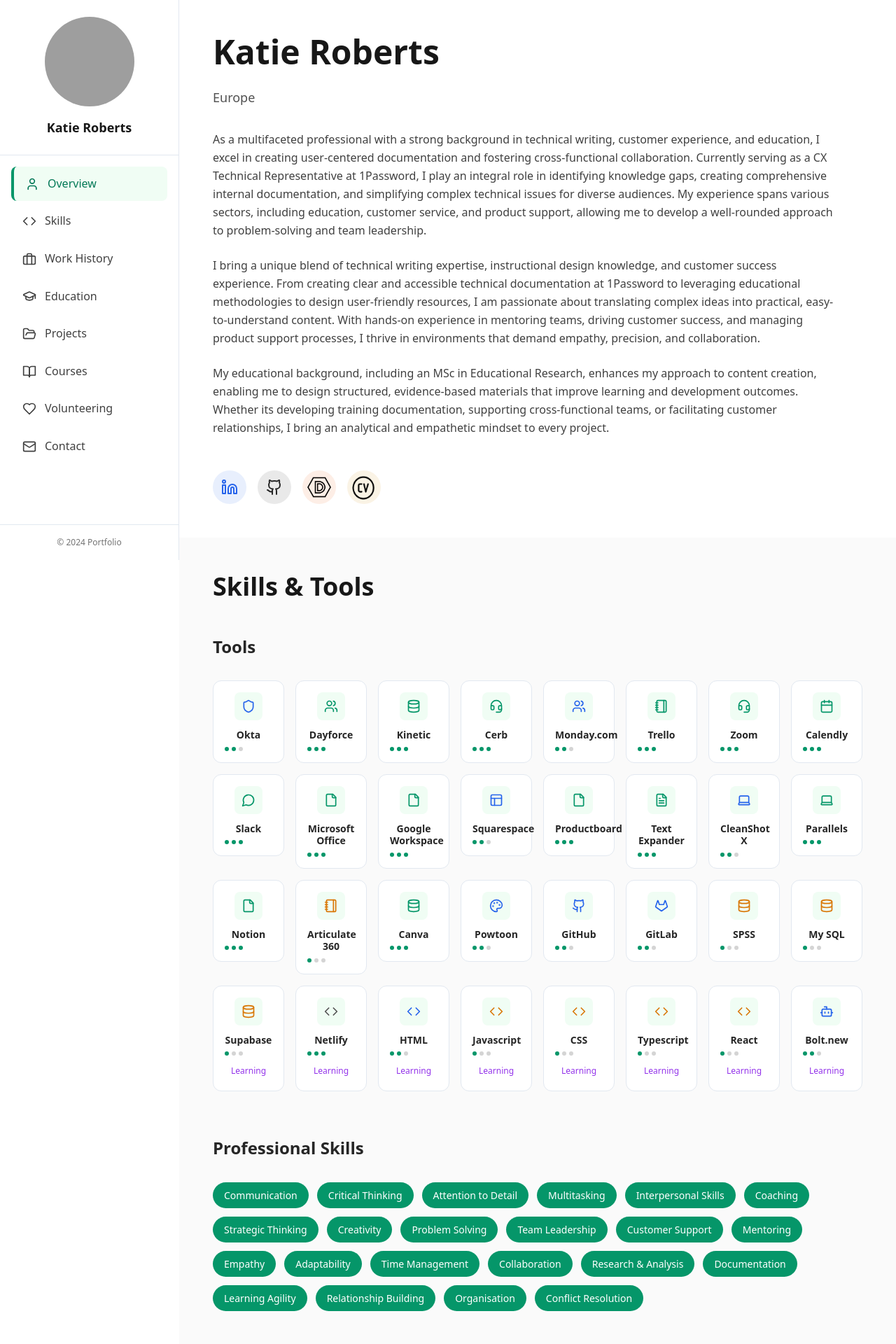
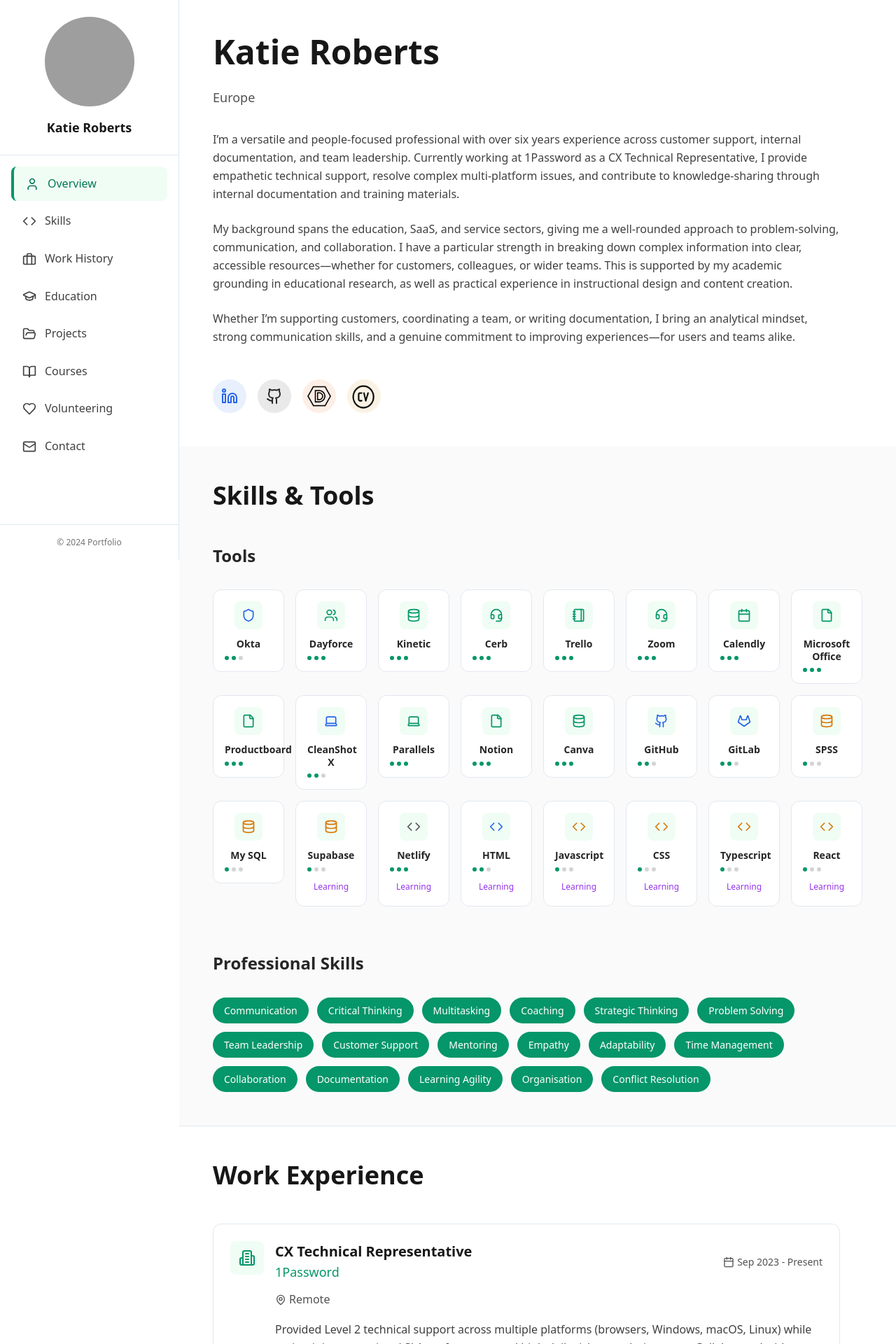
Before and after one commit to KMMOrganisation/Portfolio, a React (Vite) app: page / in a window 1280 px wide. Shown: the top 1920 px of the page at 70% size. Built offline with nearby package versions, Linux system fonts and the light colour scheme; grey boxes are pictures that could not be loaded.

Commit message:
updating skills

```diff
--- a/src/components/Overview.tsx
+++ b/src/components/Overview.tsx
@@ -14,23 +14,21 @@
 
           <div className="prose prose-lg max-w-none">
             <p className="text-neutral-700 leading-relaxed mb-6">
-              As a multifaceted professional with a strong background in technical writing, customer experience, and education,
-              I excel in creating user-centered documentation and fostering cross-functional collaboration. Currently serving as a CX Technical Representative at 1Password,
-              I play an integral role in identifying knowledge gaps, creating comprehensive internal documentation, and simplifying complex technical issues for diverse audiences.
-              My experience spans various sectors, including education, customer service, and product support, allowing me to develop a well-rounded approach to problem-solving and team leadership.
+              I’m a versatile and people-focused professional with over six years experience across customer support, internal documentation, and team leadership.
+              Currently working at 1Password as a CX Technical Representative, I provide empathetic technical support, resolve complex multi-platform issues,
+              and contribute to knowledge-sharing through internal documentation and training materials.
             </p>
 
             <p className="text-neutral-700 leading-relaxed mb-6">
-              I bring a unique blend of technical writing expertise, instructional design knowledge, and customer success experience.
-              From creating clear and accessible technical documentation at 1Password to leveraging educational methodologies to design user-friendly resources,
-              I am passionate about translating complex ideas into practical, easy-to-understand content.
-              With hands-on experience in mentoring teams, driving customer success, and managing product support processes, I thrive in environments that demand empathy, precision, and collaboration.
+             My background spans the education, SaaS, and service sectors, giving me a well-rounded approach to problem-solving, communication, and collaboration.
+             I have a particular strength in breaking down complex information into clear, accessible resources—whether for customers, colleagues, or wider teams.
+             This is supported by my academic grounding in educational research, as well as practical experience in instructional design and content creation.
             </p>
 
             <p className="text-neutral-700 leading-relaxed">
-              My educational background, including an MSc in Educational Research, enhances my approach to content creation, enabling me to design structured,
-              evidence-based materials that improve learning and development outcomes. Whether its developing training documentation, supporting cross-functional teams,
-              or facilitating customer relationships, I bring an analytical and empathetic mindset to every project.
+              Whether I’m supporting customers, coordinating a team, or writing documentation,
+              I bring an analytical mindset, strong communication skills,
+              and a genuine commitment to improving experiences—for users and teams alike.
             </p>
           </div>
         </div>
--- a/src/components/Skills.tsx
+++ b/src/components/Skills.tsx
@@ -7,22 +7,15 @@
     { name: 'Dayforce', icon: Users, level: 'H' },
     { name: 'Kinetic', icon: Database, level: 'H' },
     { name: 'Cerb', icon: Headset, level: 'H' },
-    { name: 'Monday.com', icon: Users, level: 'M' },
     { name: 'Trello', icon: Notebook, level: 'H' },
     { name: 'Zoom', icon: Headset, level: 'H' },
     { name: 'Calendly', icon: Calendar, level: 'H' },
-    { name: 'Slack', icon: MessageCircle, level: 'H' },
     { name: 'Microsoft Office', icon: File, level: 'H' },
-    { name: 'Google Workspace', icon: File, level: 'H' },
-    { name: 'Squarespace', icon: Layout, level: 'M' },
     { name: 'Productboard', icon: File, level: 'H' },
-    { name: 'Text Expander', icon: FileText, level: 'H' },
     { name: 'CleanShot X', icon: Laptop, level: 'M' },
     { name: 'Parallels', icon: Laptop, level: 'H' },
     { name: 'Notion', icon: File, level: 'H' },
-    { name: 'Articulate 360', icon: Notebook, level: 'L' },
     { name: 'Canva', icon: Database, level: 'H' },
-    { name: 'Powtoon', icon: Palette, level: 'M' },
     { name: 'GitHub', icon: Github, level: 'M' },
     { name: 'GitLab', icon: Gitlab, level: 'M' },
     { name: 'SPSS', icon: Database, level: 'L' },
@@ -34,18 +27,14 @@
     { name: 'CSS', icon: Code, level: 'L', isLearning: true },
     { name: 'Typescript', icon: Code, level: 'L', isLearning: true },
     { name: 'React', icon: Code, level: 'L', isLearning: true },
-    { name: 'Bolt.new', icon: Bot, level: 'M', isLearning: true }
   ];
 
   const professionalSkills = [
    'Communication',
    'Critical Thinking',
-   'Attention to Detail',
    'Multitasking',
-   'Interpersonal Skills',
    'Coaching',
    'Strategic Thinking',
-   'Creativity',
    'Problem Solving',
    'Team Leadership',
    'Customer Support',
@@ -54,10 +43,8 @@
    'Adaptability',
    'Time Management',
    'Collaboration',
-   'Research & Analysis',
    'Documentation',
    'Learning Agility',
-   'Relationship Building',
    'Organisation',
    'Conflict Resolution',
   ];
```
